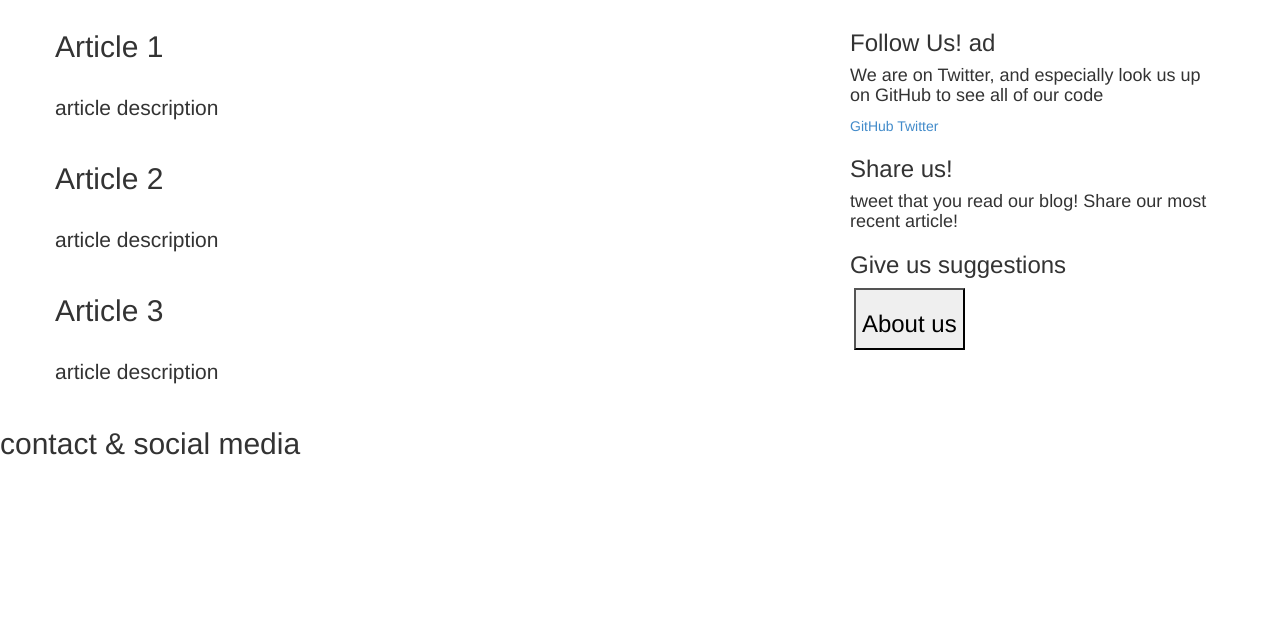
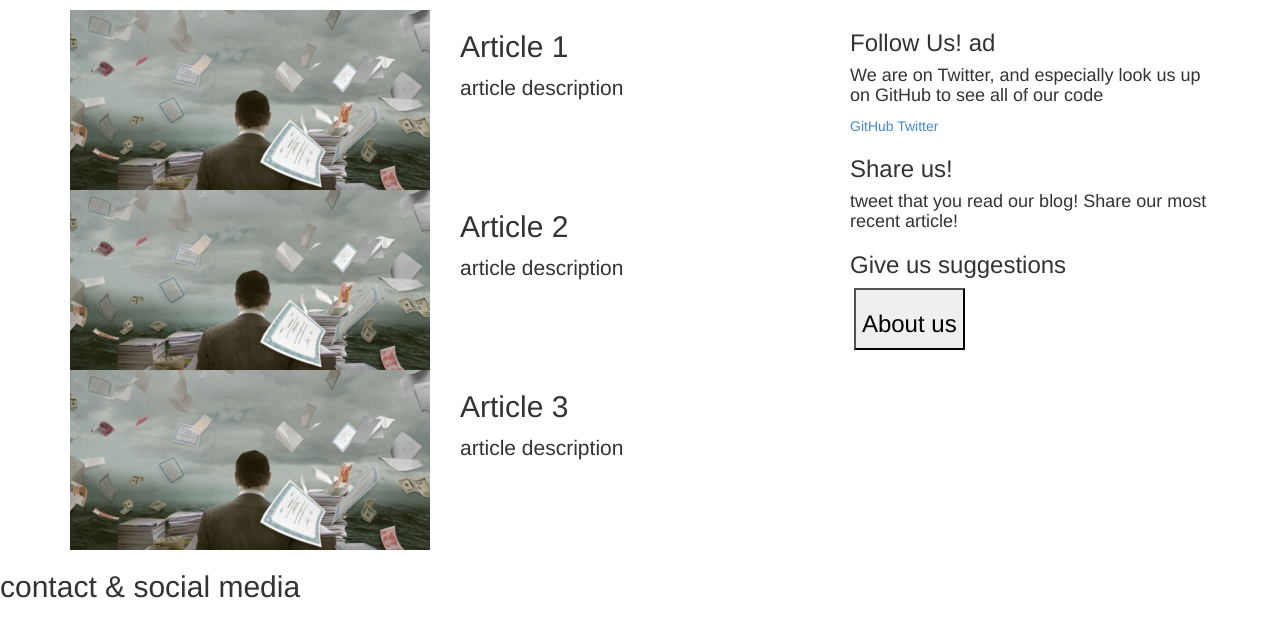
Before and after one commit to carterfawson/TheCreativeTruth, a Django app: template templates/index.html in a window 1280 px wide. Shown: the part 170-800 px from the top of the page. Run offline with Django 3.2, Linux system fonts and the light colour scheme; the template is opened without the code that fills it, so the values that code supplies are empty; some libraries are stand-ins or nearby versions.

Commit message:
working with Bootstrap

```diff
--- a/templates/index.html
+++ b/templates/index.html
@@ -2,6 +2,7 @@
 <!DOCTYPE html>
 <html lang="en">
 <head>
+    <!-- This meta tag is needed to get the mobile version to show up for some reason, don't know why though -->
     <meta name="viewport" content="width=device-width, initial-scale=1.0">
     <meta charset="UTF-8">
     <title>The Creative Truth</title>
@@ -29,25 +30,25 @@
     <div class="row main-row">
         <div class="col-sm-8">
             <article class="row">
-                <h2>Article 1</h2>
-                <section>
-                    <img/>
+                <img src="{% static 'blog/images/money_copy.jpg' %}" class="col-sm-6"/>
+                <div class="col-sm-6">
+                    <h2>Article 1</h2>
                     <p class="lead">article description</p>
-                </section>
+                </div>
             </article>
             <article class="row">
-                <h2>Article 2</h2>
-                <section>
-                    <img/>
+                <img src="{% static 'blog/images/money_copy.jpg' %}" class="col-sm-6"/>
+                <div class="col-sm-6">
+                    <h2>Article 2</h2>
                     <p class="lead">article description</p>
-                </section>
+                </div>
             </article>
             <article class="row">
-                <h2>Article 3</h2>
-                <section>
-                    <img/>
+                <img src="{% static 'blog/images/money_copy.jpg' %}" class="col-sm-6"/>
+                <div class="col-sm-6">
+                    <h2>Article 3</h2>
                     <p class="lead">article description</p>
-                </section>
+                </div>
             </article>
         </div>
     <!-- Our own ads for following us, sharing, and contributing -->
```
